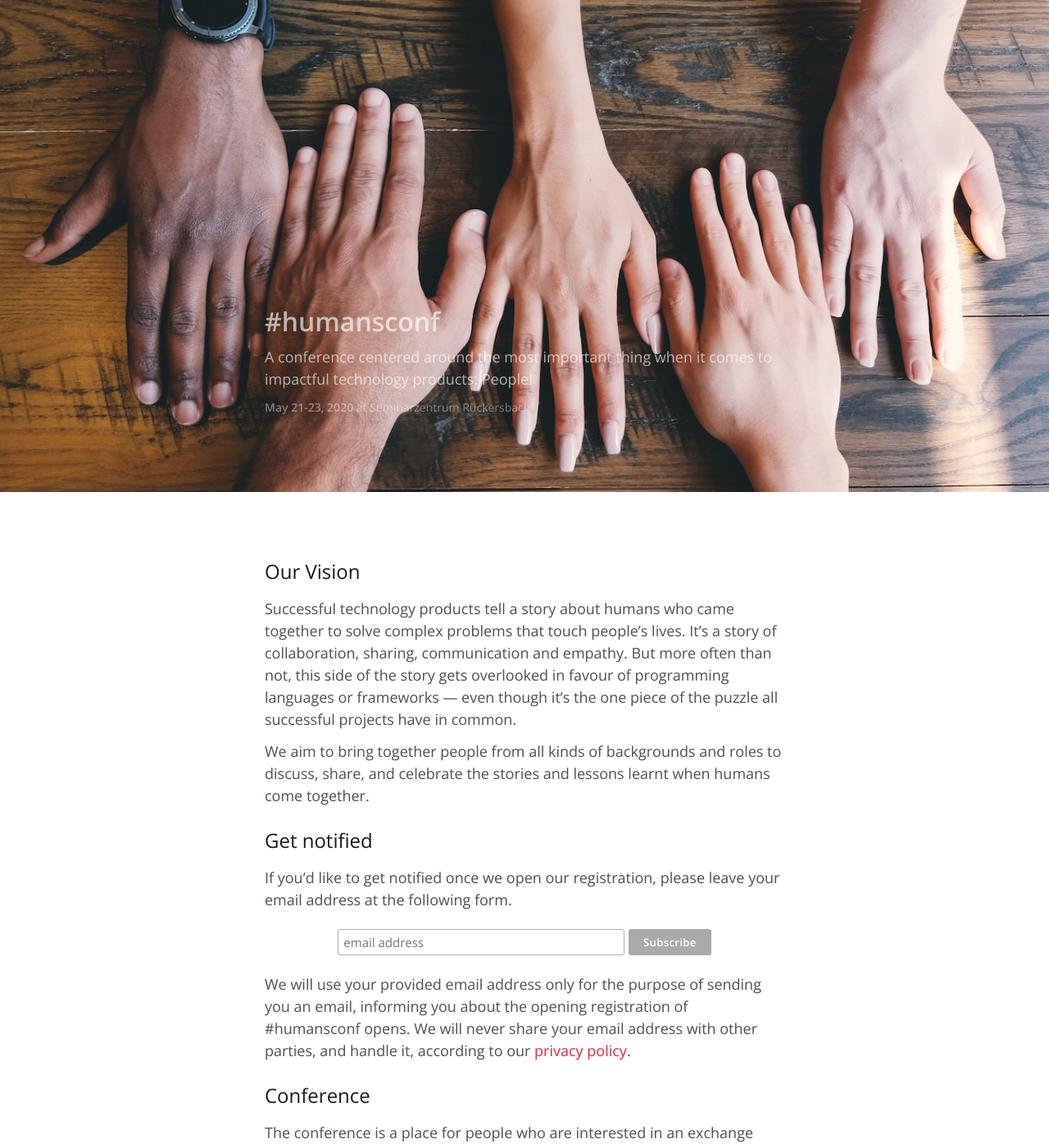
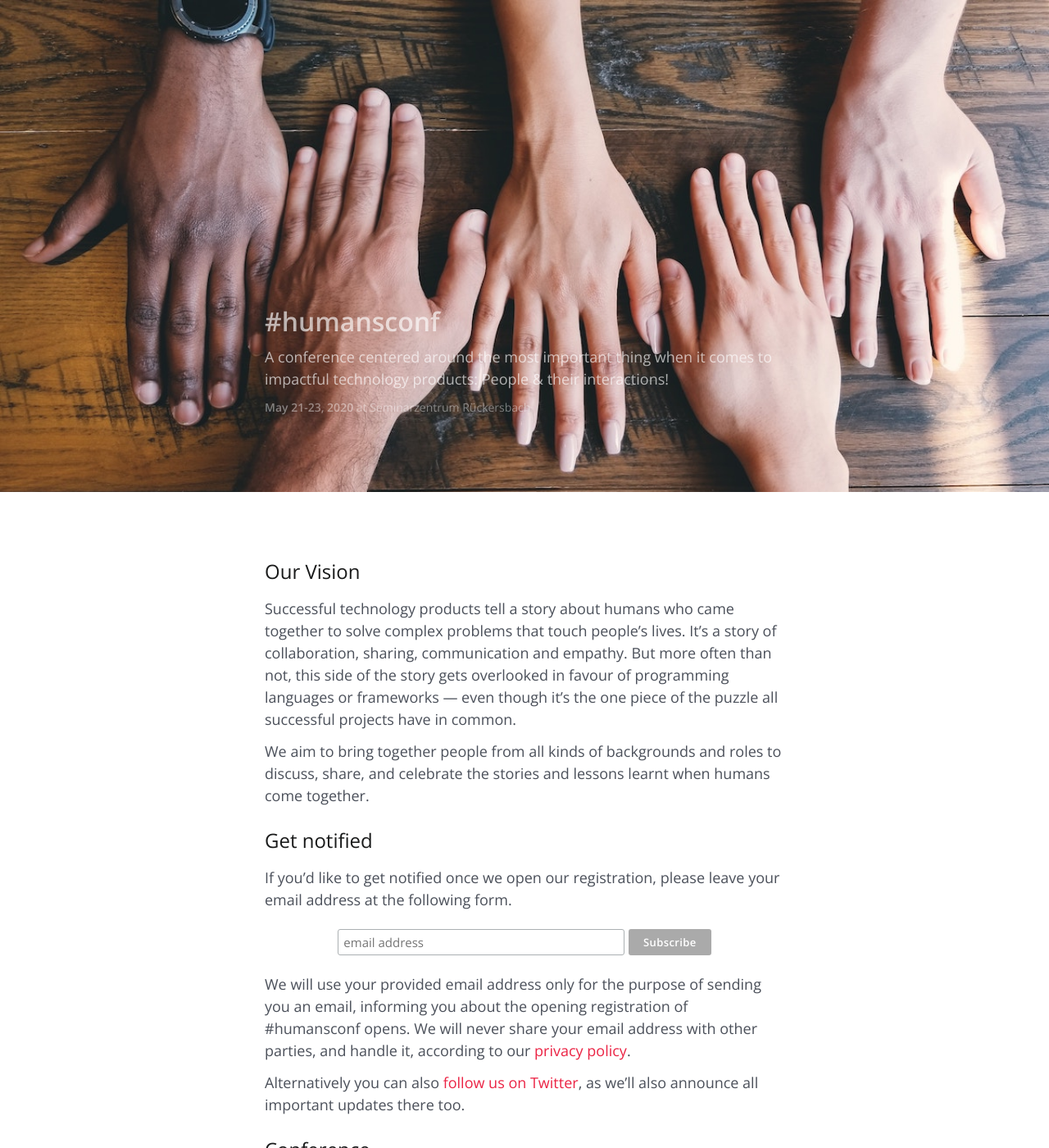
Before and after one commit to humansconf/humansconf.org, a Jekyll site: the page built from index.md, in a window 1280 px wide and 1400 px high. Shown: the whole window at 82% size. Built offline with Jekyll 4.4.1, drawn with Linux system fonts in a browser that asks for light colours.

Commit message:
Add link to twitter profile and change header slogan slightly

```diff
--- a/index.md
+++ b/index.md
@@ -2,7 +2,8 @@
 layout: page
 header_image: header-index.jpg
 summary: >-
-  A conference centered around the most important thing when it comes to impactful technology products: People!
+  A conference centered around the most important thing when it comes to impactful technology products: People & their
+  interactions!
   <div class="meta"><b>May 21-23, 2020</b> at Seminarzentrum Rückersbach</div>
 title: "#humansconf"
 ---
@@ -27,6 +28,9 @@ We will use your provided email address only for the purpose of sending you an e
 opening registration of #humansconf opens. We will never share your email address with other parties, and handle it,
 according to our [privacy policy](/imprint).
 
+Alternatively you can also [follow us on Twitter](https://twitter.com/humansconf), as we'll also announce all important
+updates there too.
+
 ## Conference
 
 The conference is a place for people who are interested in an exchange about human-centered
```
